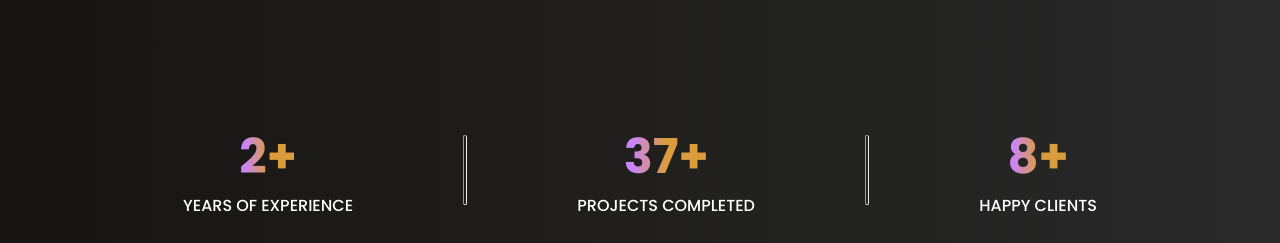
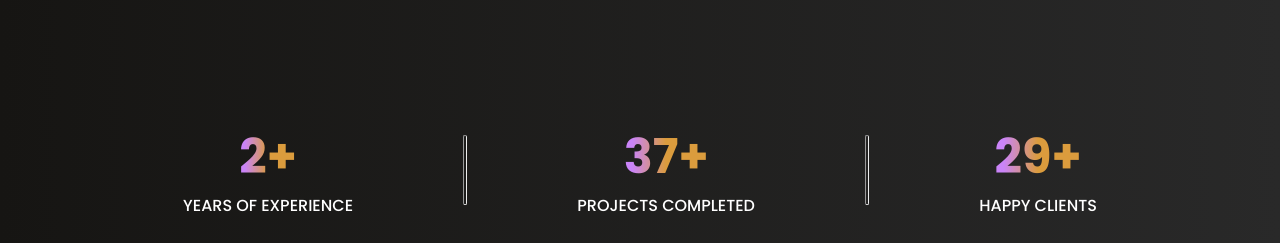
Before and after one commit to SAOMEIZA01/my-react-portfolio, a React (Vite) app: page / in a window 1280 px wide. Shown: the part 1480-1723 px from the top of the page. Built offline with nearby package versions, Linux system fonts and the light colour scheme.

Commit message:
updated happy clients value

```diff
--- a/src/Components/About/About.jsx
+++ b/src/Components/About/About.jsx
@@ -45,7 +45,7 @@ const About = () => {
             </div>
             <hr/>
             <div className="about-achievment">
-                <h2>8+</h2>
+                <h2>29+</h2>
                 <p>HAPPY CLIENTS</p>
             </div>
         </div>
```
